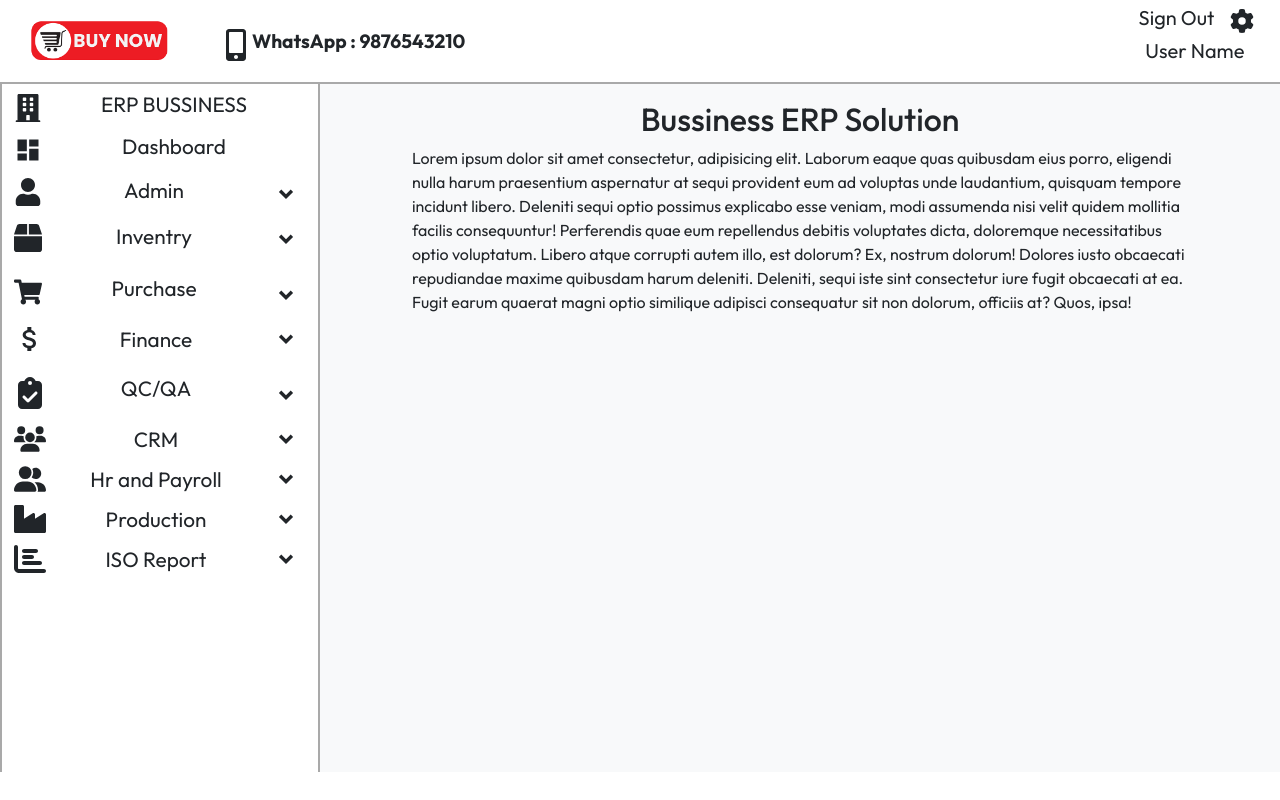
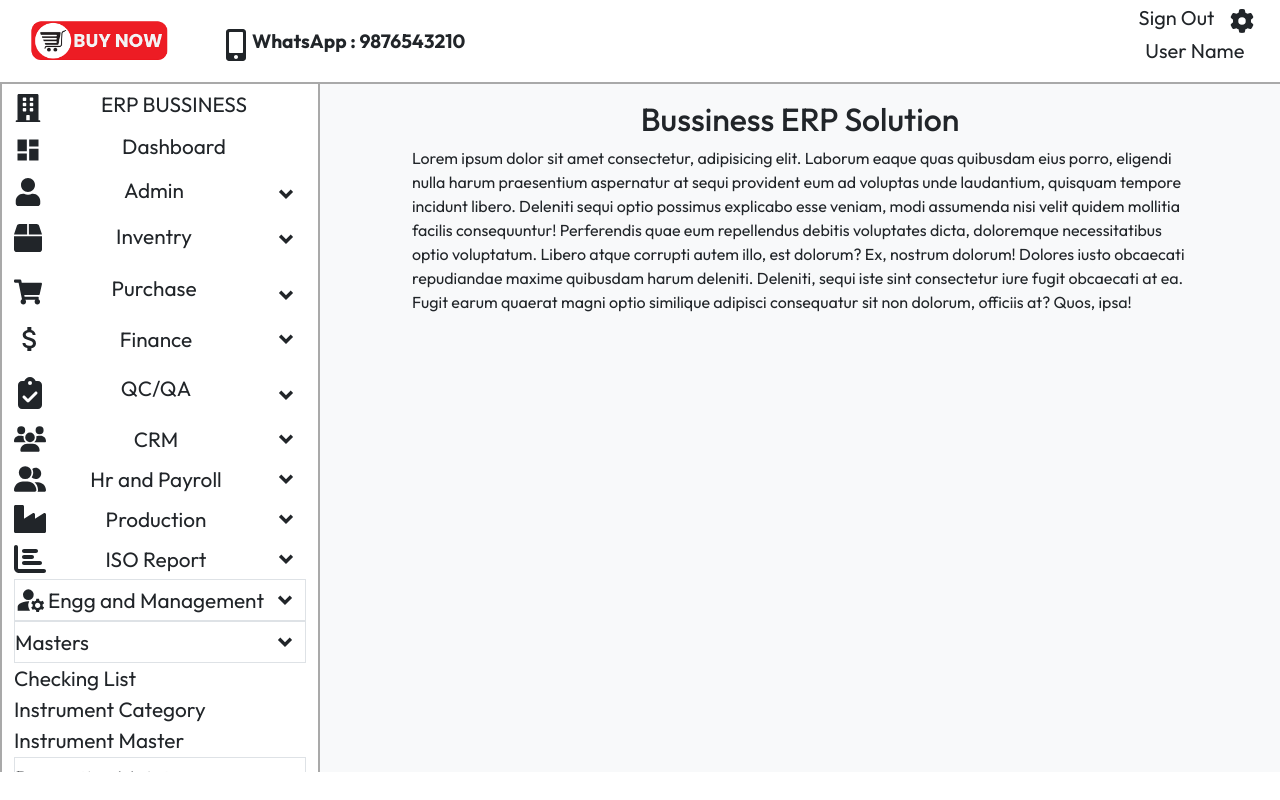
Before and after one commit to jollyvivek/ERP-PROJECT, a React (Vite) app: page / in a window 1280 px wide. Built offline with nearby package versions, Linux system fonts and the light colour scheme.

Commit message:
Add EnggMagg Module in Dashboard

```diff
--- a/src/Components/Sidebar/Sidebar.jsx
+++ b/src/Components/Sidebar/Sidebar.jsx
@@ -16,6 +16,7 @@ import Crm from "../SidebarMenu/Crm";
 import HrPayroll from "../SidebarMenu/HrPayroll";
 import Production from "../SidebarMenu/Production";
 import IsoReport from "../SidebarMenu/IsoReport";
+import EnggMang from "../SidebarMenu/EnggMang";
 
 
 
@@ -42,6 +43,7 @@ const Sidebar = () => {
             <HrPayroll/>
             <Production/>
             <IsoReport/>
+            <EnggMang/>
 
           </div>
         </div>
--- /dev/null
+++ b/src/Components/SidebarMenu/EnggMang.jsx
@@ -0,0 +1,87 @@
+import React from 'react'
+import '../../Styles/SidebarCommon.css'
+import { MdManageAccounts } from "react-icons/md";
+import { RiArrowDropDownLine } from "react-icons/ri";
+
+
+const EnggMang = () => {
+  return (
+    <div className='engg-cont '>
+      <div className='engg-top flex lineHeight  border'>
+        <span className='icon fs-2'><MdManageAccounts/></span>
+        <span className=' title text-center'>Engg and Management</span>
+        <span className='arrow-icon'><RiArrowDropDownLine/></span>
+      </div>
+
+      <div className='engg-items-cont'>
+
+      <ul className="engg-items">
+              <li class="engg-master flex lineHeight border">
+                <span className="title">Masters</span>
+                <span className="arrow-icon"><RiArrowDropDownLine/> </span>
+              </li>
+              <ul className="engg-master-items">
+                <li class="title">Checking List</li>
+                <li class="title">Instrument Category</li>
+                <li class="title">Instrument Master</li>
+              </ul>
+
+              <li className="preventive flex lineHeight border ">
+                <span className="title">Preventive Mainteance</span>
+                <span className="arrow-icon"><RiArrowDropDownLine/></span>
+              </li>
+
+              <ul className="engg-preventive-items">
+                <li className="title">Schedule</li>
+                <li className="title">Fill Report</li>
+                <li className="title">Report</li>
+              </ul>
+              <li className="title">Breakdown Report</li>
+
+              <li className="calibration flex lineHeight border ">
+                <span className="title">Calibration Mainteance</span>
+                <span className="arrow-icon"><RiArrowDropDownLine/> </span>
+              </li>
+
+              <ul className="engg-calibration-items">
+                <li className="title">Schedule</li>
+                <li className="title">Fill Report</li>
+                <li className="title">Calibration Plan</li>
+                <li className="title"> Schedule Report</li>
+              </ul>
+
+              <li className ="engg-training flex lineHeight border">
+                <span className="title">Training Schedule</span>
+                <span className="arrow-icon"><RiArrowDropDownLine/> </span>
+              </li>
+              <ul class="engg-training-items">
+                <li className="title">Training Schedule Master</li>
+                <li className="title">Training Record</li>
+              </ul>
+
+              <li className="engg-audit flex lineHeight border">
+                <span className="title">Internal Audit</span>
+                <span className="arrow-icon"><RiArrowDropDownLine/>  </span>
+              </li>
+              <ul className=" engg-audit-items">
+                <li className="title">Audit Master Obsevation</li>
+                <li className="title">Audit Plan</li>
+                <li className="title">Internal Audit Schedule</li>
+              </ul>
+              <li className="title">Damage Report </li>
+      </ul>
+
+
+
+      </div>
+
+
+
+
+
+
+    </div>
+  )
+}
+
+export default EnggMang
```
